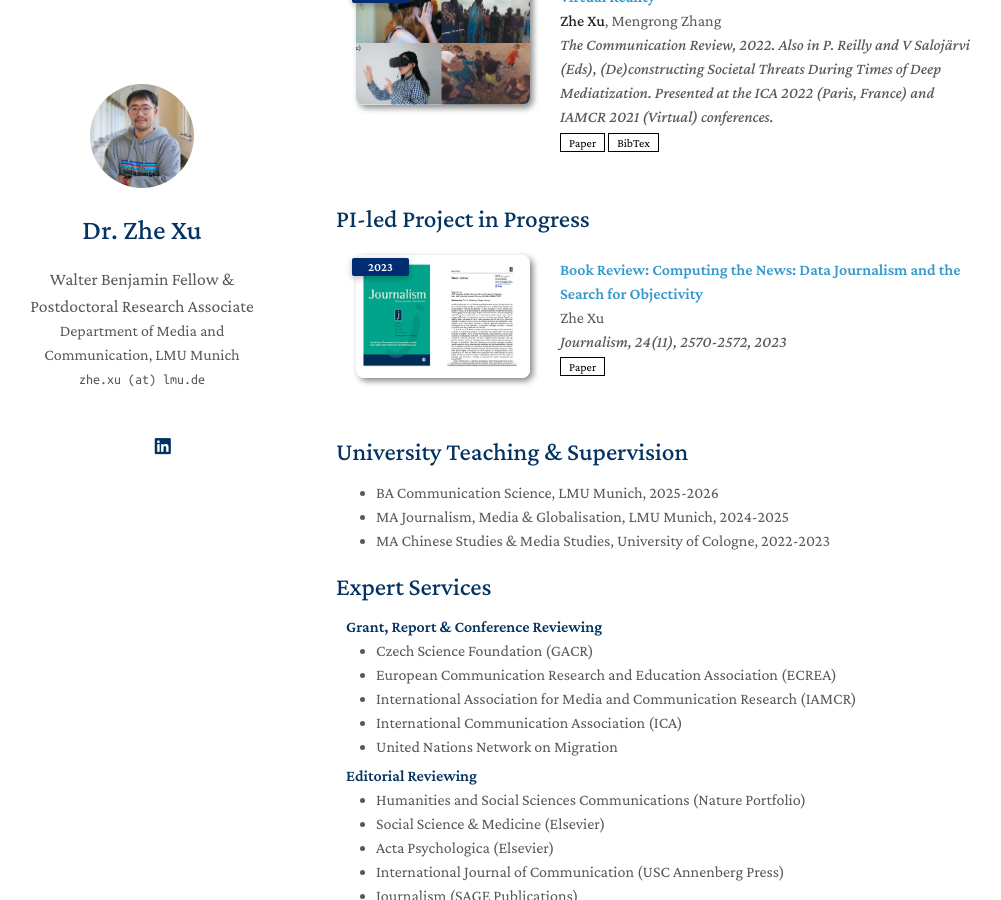
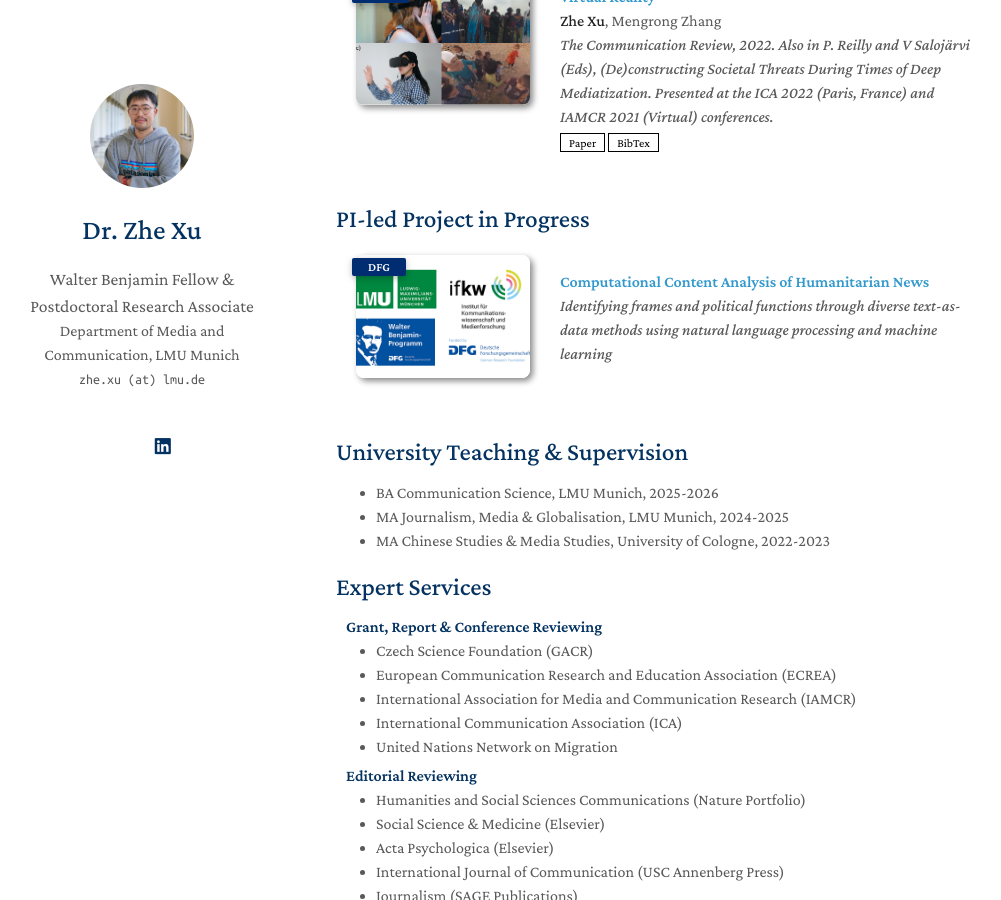
Before and after one commit to zhexuphd/home, a Jekyll site: the page built from index.md, in a window 1280 px wide and 900 px high, scrolled down 832 px. Shown: the whole window, without its empty margins (134-1135 px from the left). Built offline with Jekyll 4.4.1, drawn with Linux system fonts in a browser that asks for light colours; a style sheet for code colours, icons or effects is not loaded; our own code applies the rules of GitHub Pages for plain Markdown files.

Commit message:
Update dfg.yml

```diff
--- a/_data/dfg.yml
+++ b/_data/dfg.yml
@@ -1,8 +1,7 @@
 main:
 
-  - title: "Book Review: Computing the News: Data Journalism and the Search for Objectivity"
-    authors: Zhe Xu
-    conference_short: 2023
-    conference: Journalism, 24(11), 2570-2572, 2023
-    paper: https://journals.sagepub.com/doi/full/10.1177/14648849231206924
-    image: ./assets/img/jj.jpg
+  - title: "Computational Content Analysis of Humanitarian News"
+    authors:
+    conference_short: DFG
+    conference: Identifying frames and political functions through diverse text-as-data methods using natural language processing and machine learning
+    image: ./assets/img/ifkwdfg.jpg
```
